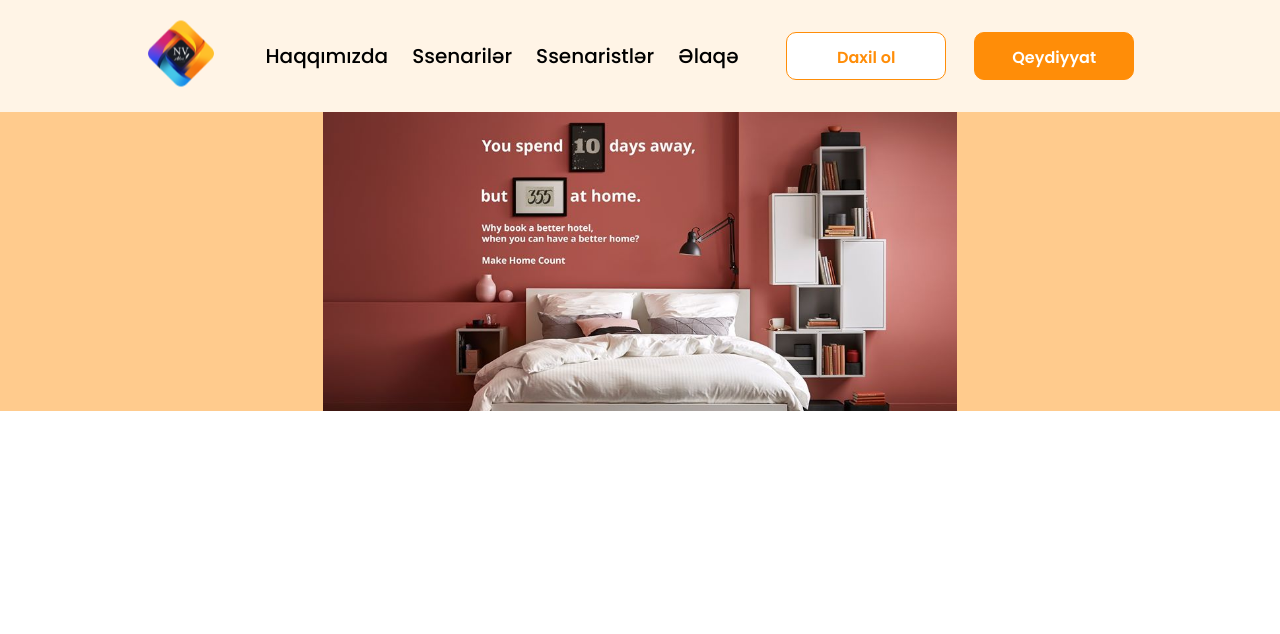
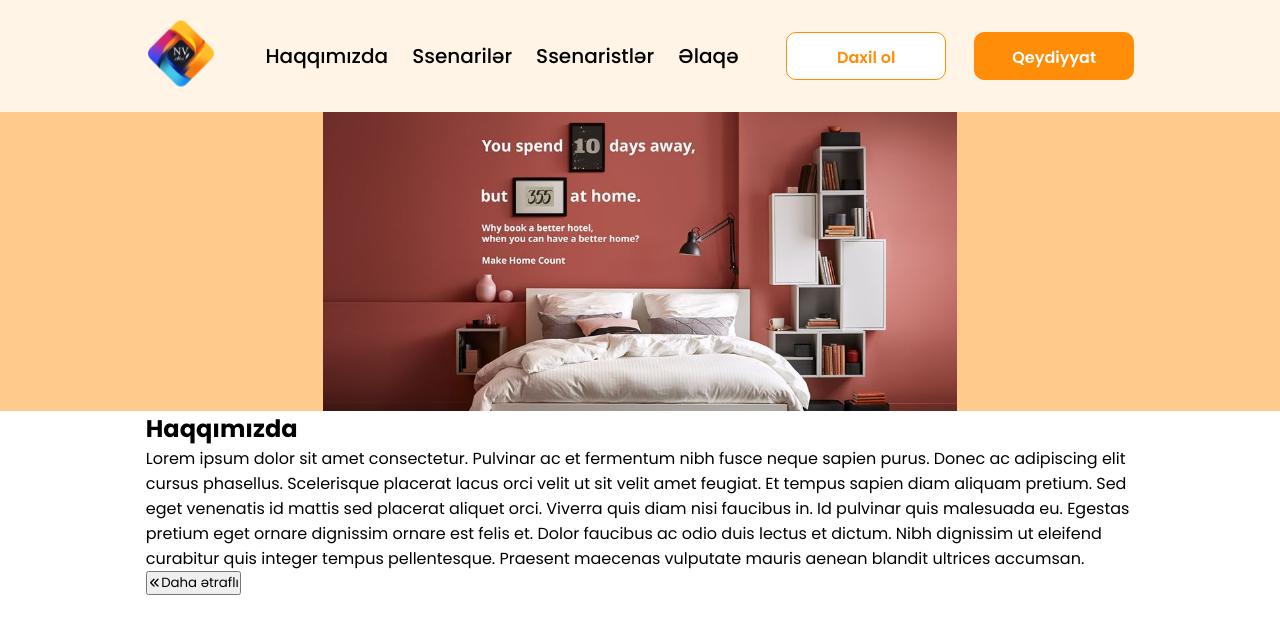
Before and after one commit to Zaranasirova/nva_ailesi, a React (Vite) app: page / in a window 1280 px wide. Shown: the top 634 px of the page. Built offline with nearby package versions, Linux system fonts and the light colour scheme.

Commit message:
Add animation to banner for smoother entrance effect

```diff
--- a/package.json
+++ b/package.json
@@ -13,6 +13,7 @@
     "axios": "^1.7.9",
     "react": "^18.3.1",
     "react-dom": "^18.3.1",
+    "react-icons": "^5.4.0",
     "react-router-dom": "^7.0.2",
     "sass": "^1.83.0"
   },
--- a/src/assets/scss/_index.scss
+++ b/src/assets/scss/_index.scss
@@ -2,4 +2,6 @@
 //components
 
 @import "./components/header";
+
+//sections
 @import "./pages/sections/banner";
--- a/src/assets/scss/pages/sections/_banner.scss
+++ b/src/assets/scss/pages/sections/_banner.scss
@@ -2,17 +2,19 @@
   background-color: $orange-200-color;
   width: 100%;
   height: 299px;
-margin-top: 112px;
+  margin-top: 112px;
+
   .container {
     .banner-item {
       height: 299px;
       display: flex;
       align-items: center;
       justify-content: center;
-      .banner-image{
+      animation: showUp 4s ease-in-out;
+      .banner-image {
         width: 100%;
         height: 299px;
-        img{
+        img {
           width: 100%;
           height: 100%;
           object-fit: contain;
@@ -21,3 +23,14 @@ margin-top: 112px;
     }
   }
 }
+
+@keyframes showUp {
+  0% {
+    opacity: 0;
+    transform: translateX(-100%); /* Soldan başlayır */
+  }
+  100% {
+    opacity: 1;
+    transform: translateX(0); /* Sağ tərəfə gəlir */
+  }
+}
--- a/src/pages/Home.tsx
+++ b/src/pages/Home.tsx
@@ -1,3 +1,4 @@
+import AboutSection from "./sections/AboutSection"
 import Banner from "./sections/Banner"
 
 
@@ -5,7 +6,7 @@ const Home = () => {
   return (
     <main>
         <Banner/>
-
+        <AboutSection/>
     </main>
   )
 }
--- a/src/pages/sections/AboutSection.tsx
+++ b/src/pages/sections/AboutSection.tsx
@@ -0,0 +1,31 @@
+import { HiChevronDoubleLeft } from "react-icons/hi";
+
+const AboutSection = () => {
+  return (
+    <section className="about-section">
+      <div className="container about-section-wrapper">
+        <h2>Haqqımızda</h2>
+        <div className="text-box">
+          <p className="about-text">
+            Lorem ipsum dolor sit amet consectetur. Pulvinar ac et fermentum
+            nibh fusce neque sapien purus. Donec ac adipiscing elit cursus
+            phasellus. Scelerisque placerat lacus orci velit ut sit velit amet
+            feugiat. Et tempus sapien diam aliquam pretium. Sed eget venenatis
+            id mattis sed placerat aliquet orci. Viverra quis diam nisi faucibus
+            in. Id pulvinar quis malesuada eu. Egestas pretium eget ornare
+            dignissim ornare est felis et. Dolor faucibus ac odio duis lectus et
+            dictum. Nibh dignissim ut eleifend curabitur quis integer tempus
+            pellentesque. Praesent maecenas vulputate mauris aenean blandit
+            ultrices accumsan.
+          </p>
+          <button className="d-flex more-details-button">
+            <HiChevronDoubleLeft className="more-icon" />
+            Daha ətraflı{" "}
+          </button>
+        </div>
+      </div>
+    </section>
+  );
+};
+
+export default AboutSection;
--- a/src/pages/sections/Banner.tsx
+++ b/src/pages/sections/Banner.tsx
@@ -5,7 +5,7 @@ const Banner = () => {
   return (
     <section className="banner">
       <div className="container">
-        <Link to={"/"} className="banner-item">
+        <Link to={"https://nva-ailesi.vercel.app/"} target="_blank" className="banner-item">
           <div className="banner-image">
             {" "}
             <img src={banner} alt="banner" />
```
Also changed, not shown: 1 other file (tests, documents, lock files or other folders).
